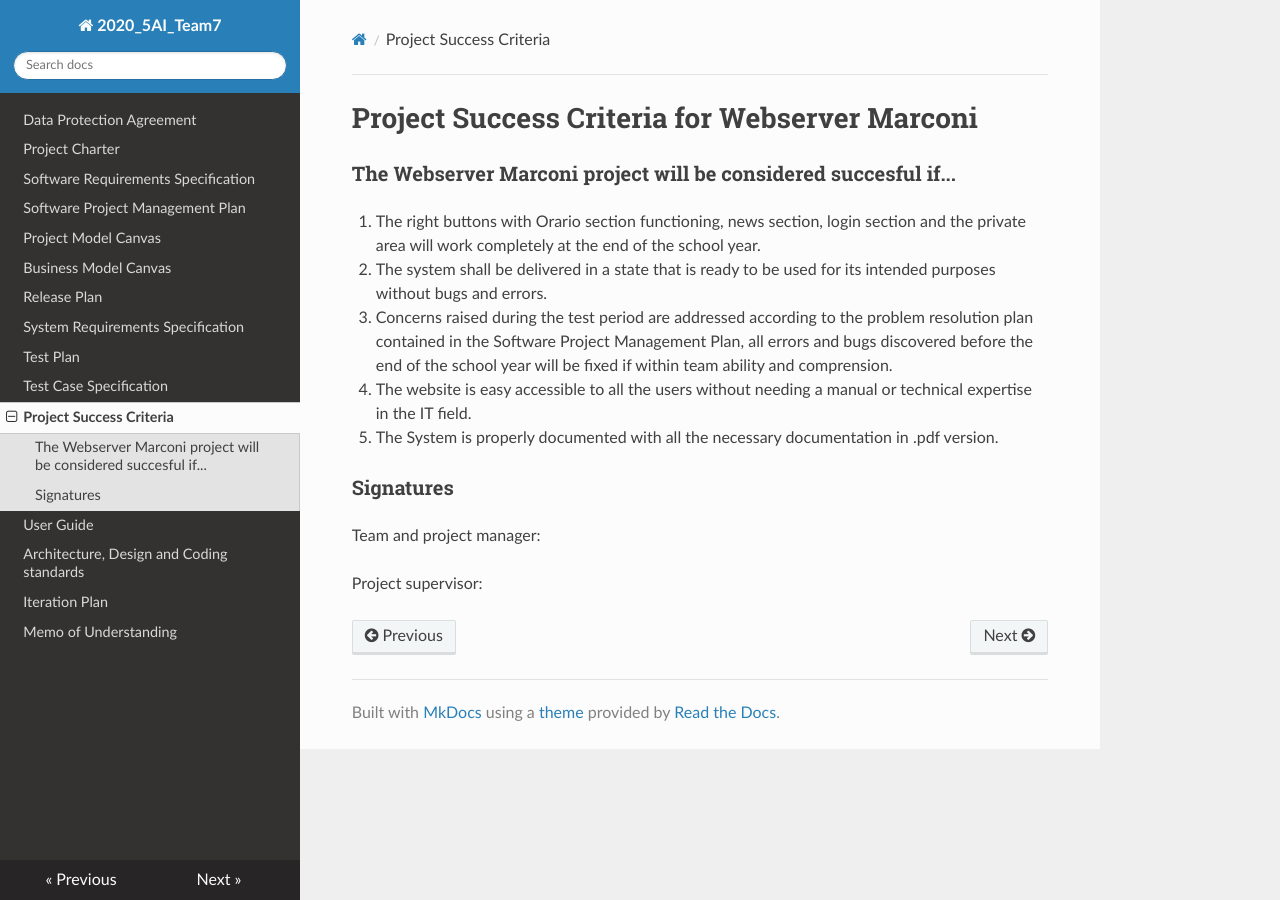
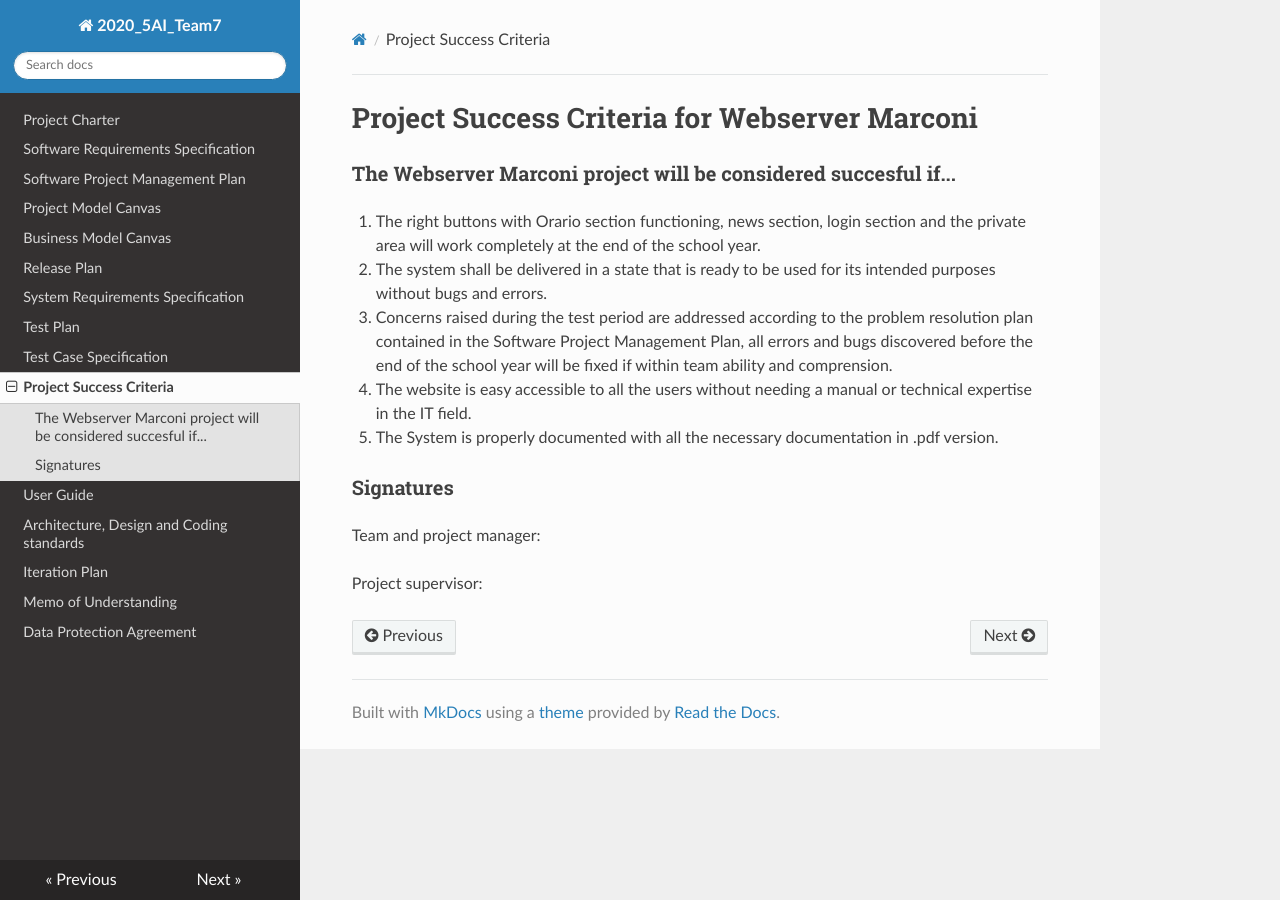
Before and after one commit to Fr0stBob/2020-5Ai-team7-Corsi, an MkDocs documentation site: the page built from docs/Project Success Criteria.md, in a window 1280 px wide. Built offline with MkDocs 1.6.1, drawn with Linux system fonts in a browser that asks for light colours; nearby versions of some CDN libraries; part of the change alters nothing that is shown.

```diff
--- a/mkdocs.yml
+++ b/mkdocs.yml
@@ -1,7 +1,6 @@
 site_name: 2020_5AI_Team7
 
 nav:
-    - 'Data Protection Agreement': 'Data Protection Agreement.md'
     - 'Project Charter': 'Project Charter.md'
     - 'Software Requirements Specification': 'Software Requirements Specification.md'
     - 'Software Project Management Plan': 'Software Project Management Plan.md'
@@ -16,6 +15,7 @@ nav:
     - 'Architecture, Design and Coding standards': 'Architecture, Design and Coding standards.md'
     - 'Iteration Plan': 'Iteration Plan.md'
     - 'Memo of Understanding': 'Memo of Understanding.md'
+    - 'Data Protection Agreement': 'Data Protection Agreement.md'
 
 
 theme:
```
